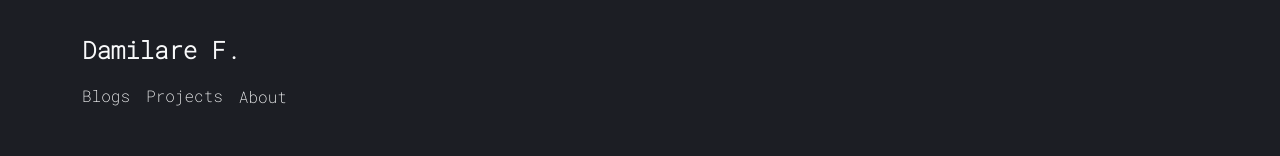
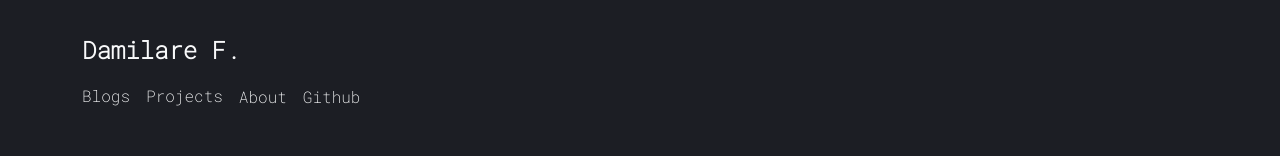
Before and after one commit to fodare/damilare-me, a React (Create React App) app: page / in a window 1280 px wide. Shown: the top 156 px of the page. Built offline with nearby package versions, Linux system fonts and the light colour scheme.

Commit message:
Added link to github

```diff
--- a/public/assests/styling/style.css
+++ b/public/assests/styling/style.css
@@ -129,6 +129,10 @@ a{
     border-bottom: 1px solid var(--indigo-light);
 }
 
+.active.git-route{
+    border-bottom: 1px solid var(--indigo-muted);
+}
+
 .home-route:hover{
     border-bottom:1px solid var(--indigo) ;
 }
@@ -145,6 +149,9 @@ a{
     border-bottom: 1px solid var(--indigo-light);
 }
 
+.git-route:hover{
+    border-bottom: 1px solid var(--indigo-muted);
+}
 /* Home page styling */
 
 .introGreetings{
--- a/src/components/NavBar.jsx
+++ b/src/components/NavBar.jsx
@@ -59,6 +59,19 @@ function NavBar() {
                               <span>About</span>
                            </NavLink>
                         </div>
+
+                        {/* Github */}
+                        <div className="nav-item-outer">
+                           <a
+                              href="https://github.com/fodare"
+                              activeClassName="active"
+                              target="_blank"
+                              rel="noreferrer"
+                              className="route-links about git-route"
+                           >
+                              <span>Github</span>
+                           </a>
+                        </div>
                      </div>
                   </nav>
                </div>
```
